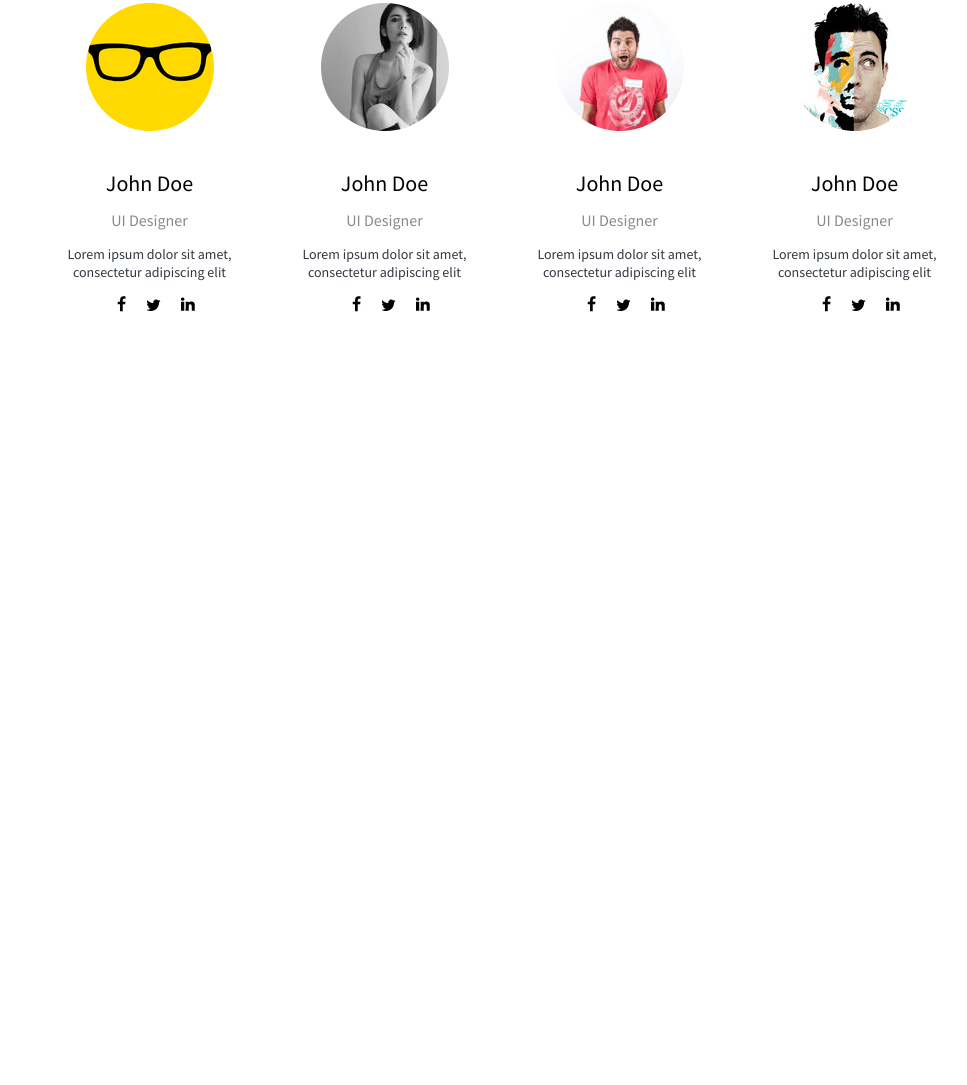
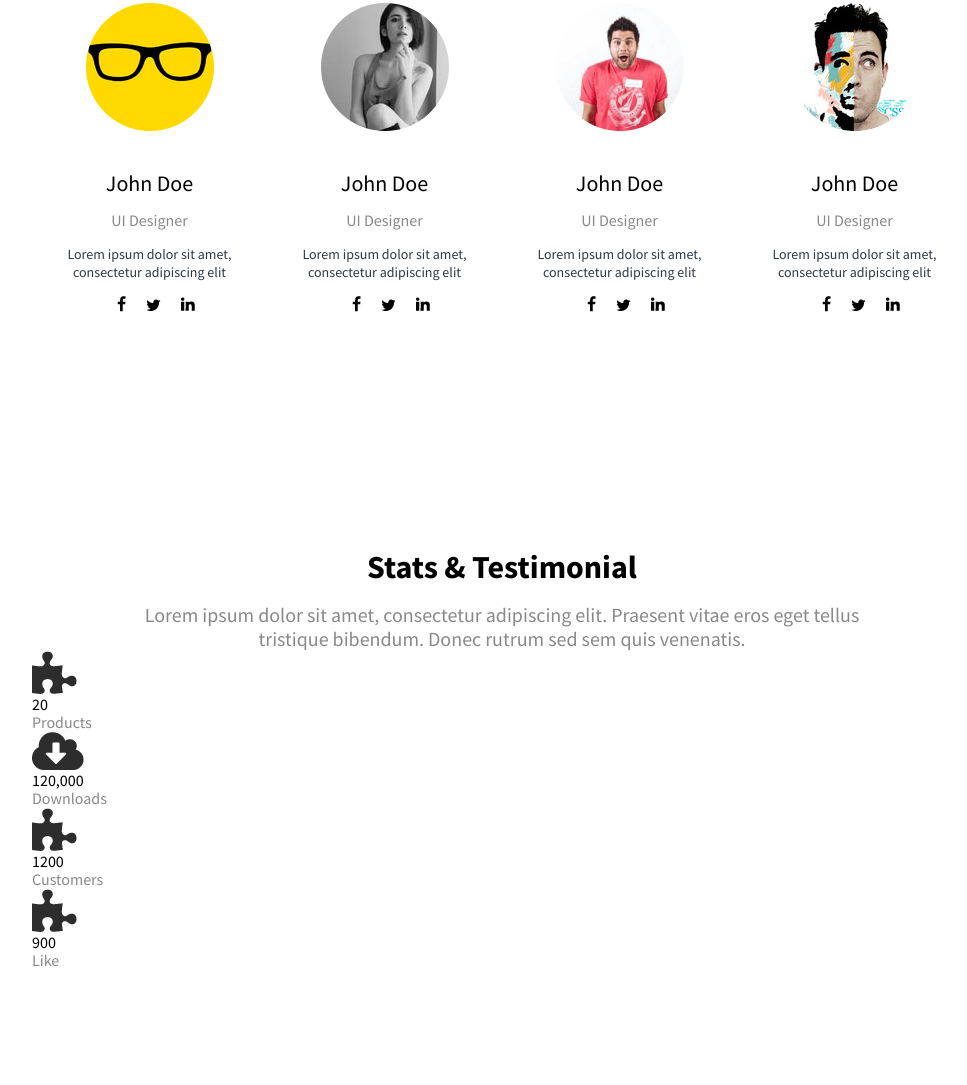
Before and after one commit to devasko/tinyone, a plain HTML site: page index.html in a window 1280 px wide. Shown: the part 3747-4832 px from the top of the page, without its empty margins (138-1105 px from the left). Before the commit the page ends 4183 px from the top, so only its background shows below. Drawn offline with Linux system fonts and the light colour scheme.

Commit message:
Stats markup

```diff
--- a/index.html
+++ b/index.html
@@ -373,8 +373,57 @@
                         <li><a href="#"><img src="img/team-linkedin.png" alt="KinkedIn icon"></a></li>
                     </ul>
                 </div>
+            </div>
+        </section>
 
+        <section class="stats">
+            <div class="stats__top top">
+                <h2>Stats & Testimonial</h2>
 
+                <p class="sub-header">Lorem ipsum dolor sit amet, consectetur adipiscing elit. Praesent vitae eros eget tellus tristique bibendum. Donec rutrum sed sem quis venenatis.</p>
+            </div>
+
+            <div class="stats__content">
+                <div class="stats__item">
+                    <img src="img/stats1.png" alt="Stat icon">
+
+                    <div class="stats__info">
+                        <span class="stats__number">20</span>
+
+                        <p>Products</p>
+                    </div>
+                </div>
+
+                <div class="stats__item">
+                    <img src="img/stats2.png" alt="Stat icon">
+
+                    <div class="stats__info">
+                        <span class="stats__number">120,000</span>
+
+                        <p>Downloads</p>
+                    </div>
+                </div>
+
+                <div class="stats__item">
+                    <img src="img/stats1.png" alt="Stat icon">
+
+                    <div class="stats__info">
+                        <span class="stats__number">1200</span>
+
+                        <p>Customers</p>
+                    </div>
+                </div>
+
+                <div class="stats__item">
+                    <img src="img/stats1.png" alt="Stat icon">
+
+                    <div class="stats__info">
+                        <span class="stats__number">900</span>
+
+                        <p>Like</p>
+                    </div>
+                </div>
+            </div>
         </section>
     </main>
 </body>
```
Also changed, not shown: css/main.css (+2 -2 lines).
